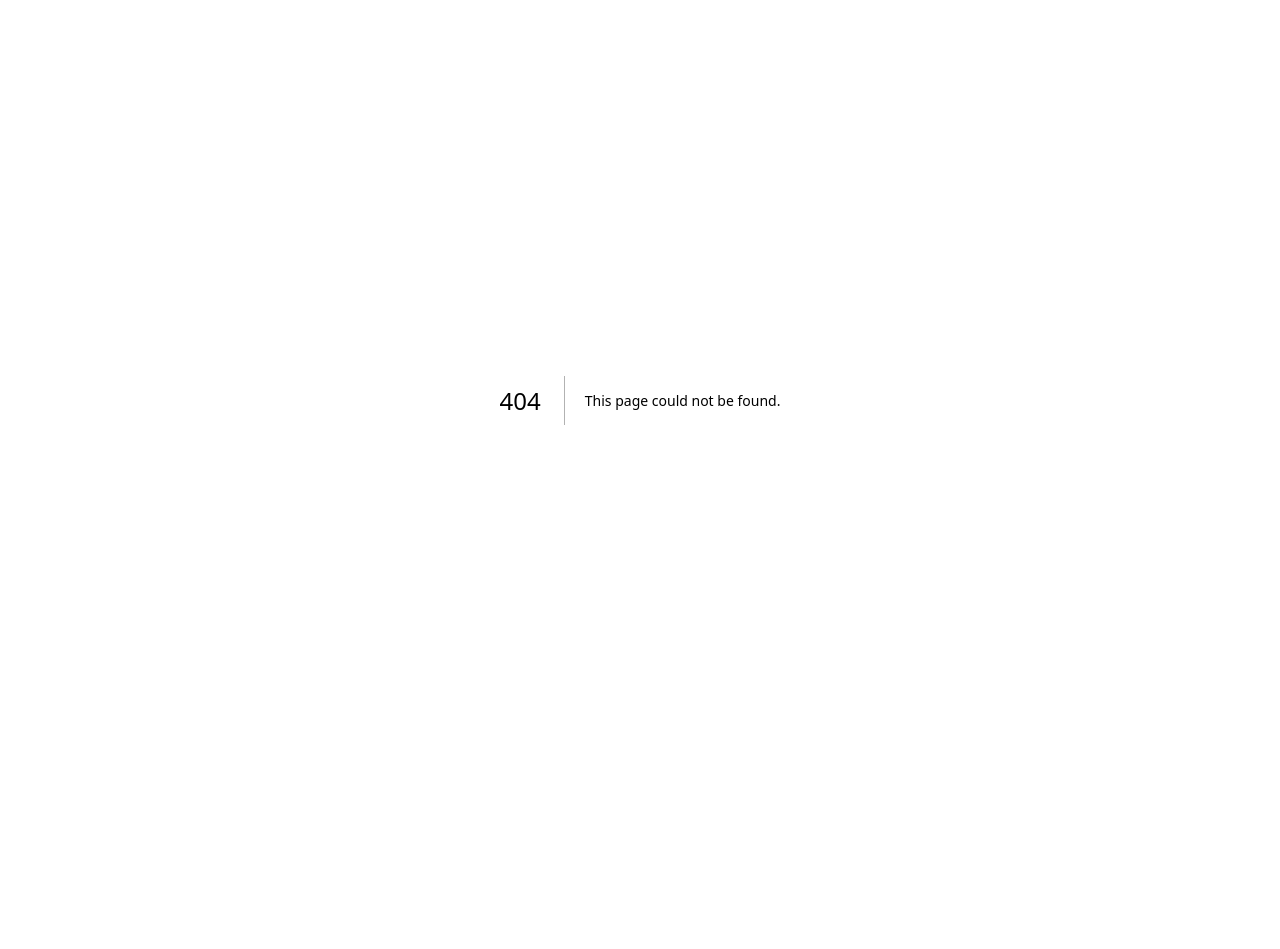
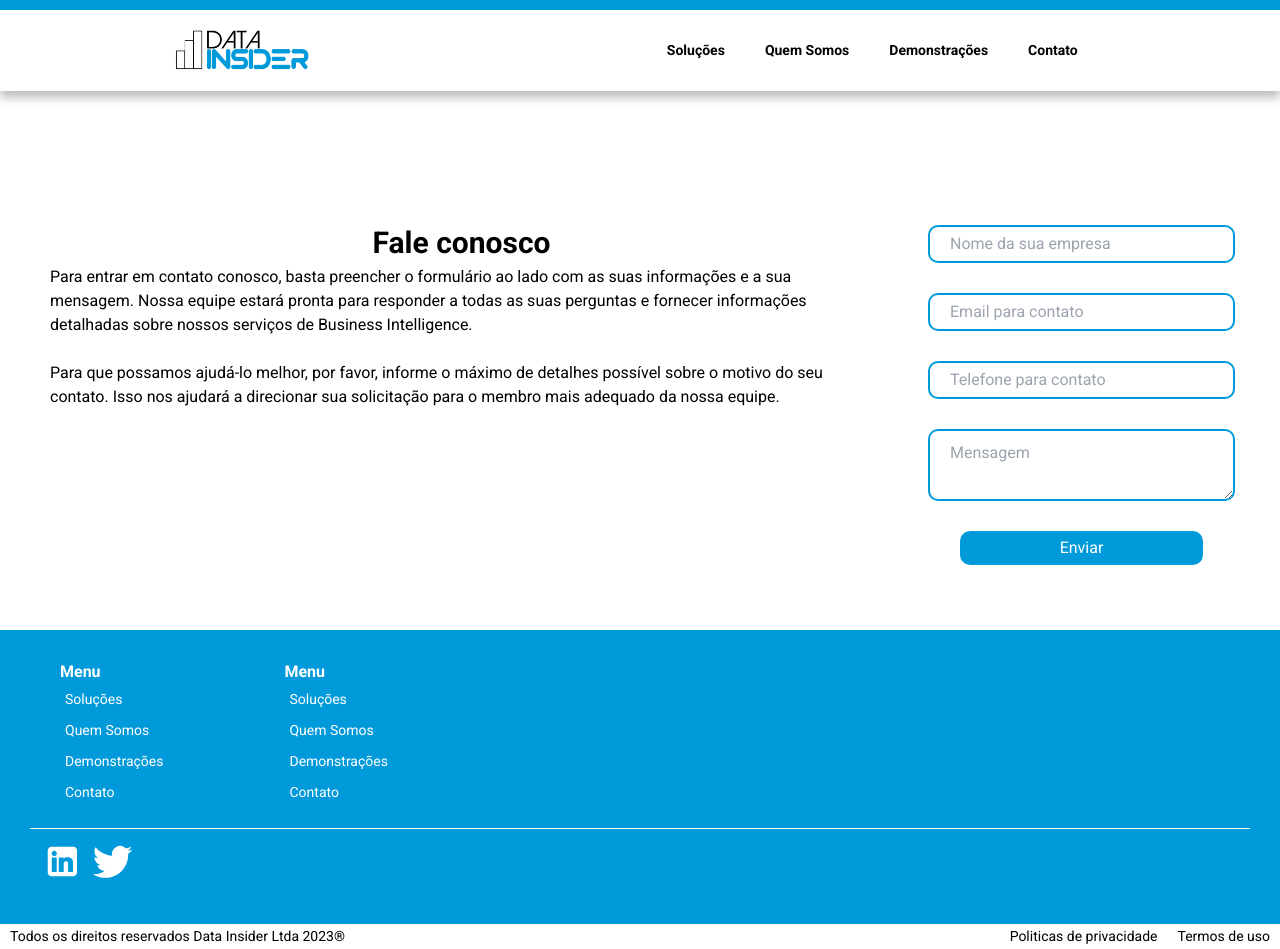
Before and after one commit to nathanzd/data-insider, a Next.js app: page /contato in a window 1280 px wide. Before the commit this address had no page. Before the commit the page ends 800 px from the top, so only its background shows below. Built offline with nearby package versions, Linux system fonts and the light colour scheme.

Commit message:
first build

```diff
--- /dev/null
+++ b/src/components/ContactForm/ContactForm.js
@@ -0,0 +1,32 @@
+import React from 'react'
+import styles from './ContactForm.module.css'
+
+const ContactForm = () => {
+  return (
+    <div className={styles.ContactFormWrapper}>
+        <div className={styles.ContactFormContent} >
+            <h1 className={styles.ContactFormTitle}>Fale conosco</h1>
+            <p className={styles.ContactFormText}>
+Para entrar em contato conosco, basta preencher o formulário ao lado com as suas informações e a sua mensagem. Nossa equipe estará pronta para responder a todas as suas perguntas e fornecer informações detalhadas sobre nossos serviços de Business Intelligence.
+<br/><br/>
+Para que possamos ajudá-lo melhor, por favor, informe o máximo de detalhes possível sobre o motivo do seu contato. Isso nos ajudará a direcionar sua solicitação para o membro mais adequado da nossa equipe.</p>
+        </div>
+        <div>
+        <form className={styles.ContactForm} action="https://api.staticforms.xyz/submit" method="post">
+
+            <input className={styles.ContactInput} type="hidden" name="accessKey" value="e44fc5d0-0b52-4cb1-9f79-fefc3800d89c"/>
+            <input className={styles.ContactInput} type="text" name="name" placeholder='Nome da sua empresa'/>
+            <input className={styles.ContactInput} type="text" name="email" placeholder='Email para contato'/>
+            <input className={styles.ContactInput} type="text" name="phone" placeholder='Telefone para contato'/>
+            <textarea className={styles.ContactTextArea} name="message" placeholder='Mensagem'></textarea>
+
+
+            <input type="hidden" name="redirectTo" value="https://example.com/contact/success"/>
+            <input className={styles.ContactFormSubmit} type="submit" value="Enviar" />
+        </form>
+        </div>
+    </div>
+  )
+}
+
+export default ContactForm
--- /dev/null
+++ b/src/components/ContactForm/ContactForm.module.css
@@ -0,0 +1,53 @@
+.ContactFormContent{
+    display: flex;
+    flex-direction: column;
+    padding: 10px 30px;
+    align-items: center;
+
+}
+.ContactFormTitle{
+    font-size: 30px;
+    font-weight: bold;
+    text-align: center;
+}
+.ContactFormText{
+    /*text-align: center;*/
+}
+
+.ContactFormWrapper{
+    display: flex;
+    justify-content: space-around;
+    margin: 50px 20px;
+}
+.ContactForm{
+    display: flex;
+    flex-direction: column;
+    align-items: center;
+    justify-content: center;
+}
+.ContactInput{
+    padding: 5px 20px;
+    padding-right: 100px;
+    margin: 15px 20px;
+    border: 2px solid #009ADA;
+    border-radius: 10px;
+}
+.ContactTextArea{
+    padding: 10px 20px;
+    padding-right: 100px;
+    margin: 15px 25px;
+    border: 2px solid #009ADA;
+    border-radius: 10px;
+}
+.ContactFormSubmit{
+    padding: 5px 100px;
+    margin: 15px 25px;
+    color: white;
+    background-color: #009ADA;
+    border-radius: 10px;
+}
+@media (max-width: 707px) {
+    .ContactFormWrapper{
+        flex-direction: column;
+    }
+  }
--- a/src/components/Whydatainsider/Whydatainsider.js
+++ b/src/components/Whydatainsider/Whydatainsider.js
@@ -58,6 +58,9 @@ const Whydatainsider = () => {
                 </div>
 
             </div>
+            <div className={styles.TextAndImageButtonWrapper}>
+                <button className={styles.TextAndImageButton}>Solicite uma demostração</button>
+            </div>
         </div>
     </div>
   )
--- a/src/components/rodapePower/RodapePower.module.css
+++ b/src/components/rodapePower/RodapePower.module.css
@@ -35,6 +35,7 @@
 }
 .RodapePowerMenuInstitucional p {
     font-size: 14px;
+    padding: 2px 10px;
 }
 .RodapePowerMenuInstitucional ul{
     display: flex;
--- /dev/null
+++ b/src/pages/contato.tsx
@@ -0,0 +1,19 @@
+// Components
+import HeaderPower from '../components/headerPower/headerPower'
+import RodapePower from '../components/rodapePower/RodapePower'
+import ContactForm from '../components/ContactForm/ContactForm'
+import Dependences from '@/components/dependences/dependences'
+
+export default function Contato() {
+    return (
+      <main >
+        <Dependences/>
+        <HeaderPower/>
+        <div className='spacer' ></div>
+        <div className='spacer' ></div>
+        <ContactForm/>
+        <RodapePower/>
+
+      </main>
+    )
+  }
```
Also changed, not shown: src/components/Whydatainsider/Whydatainsider.module.css (+21 -0 lines).
